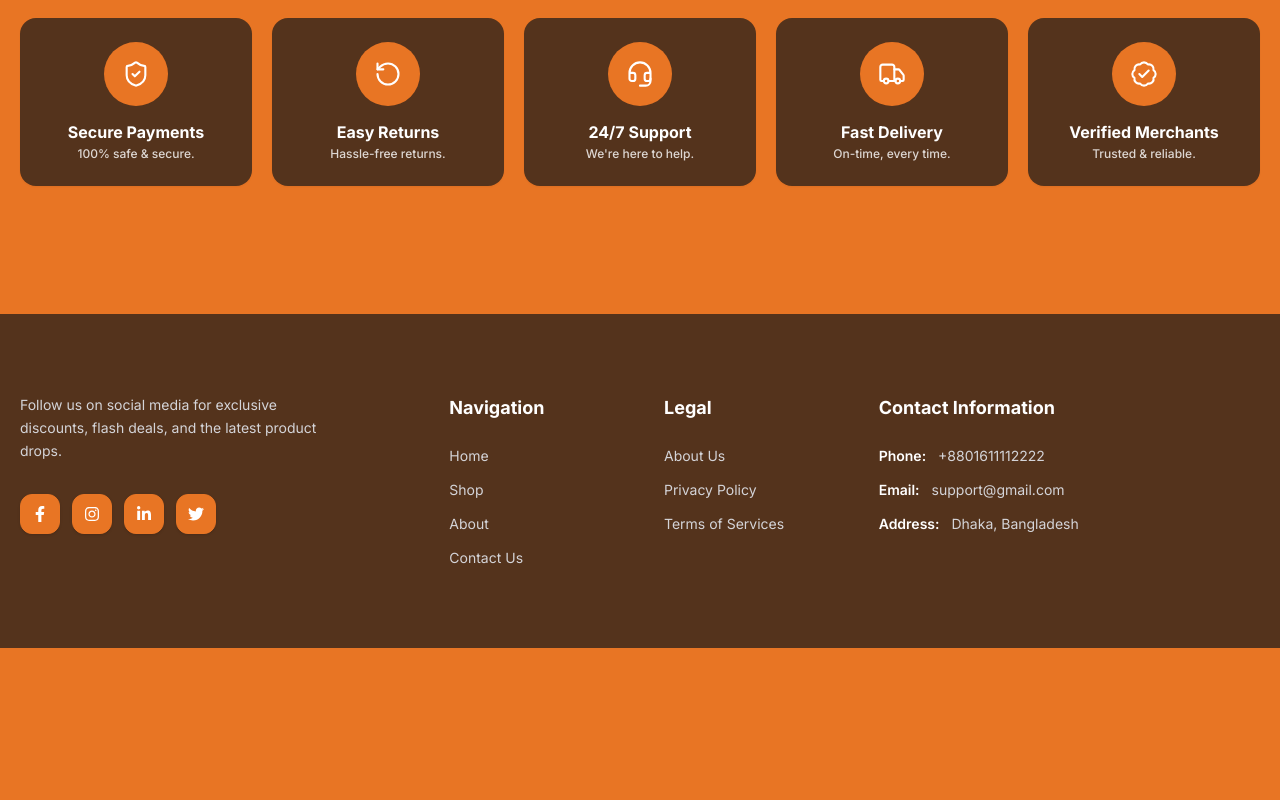
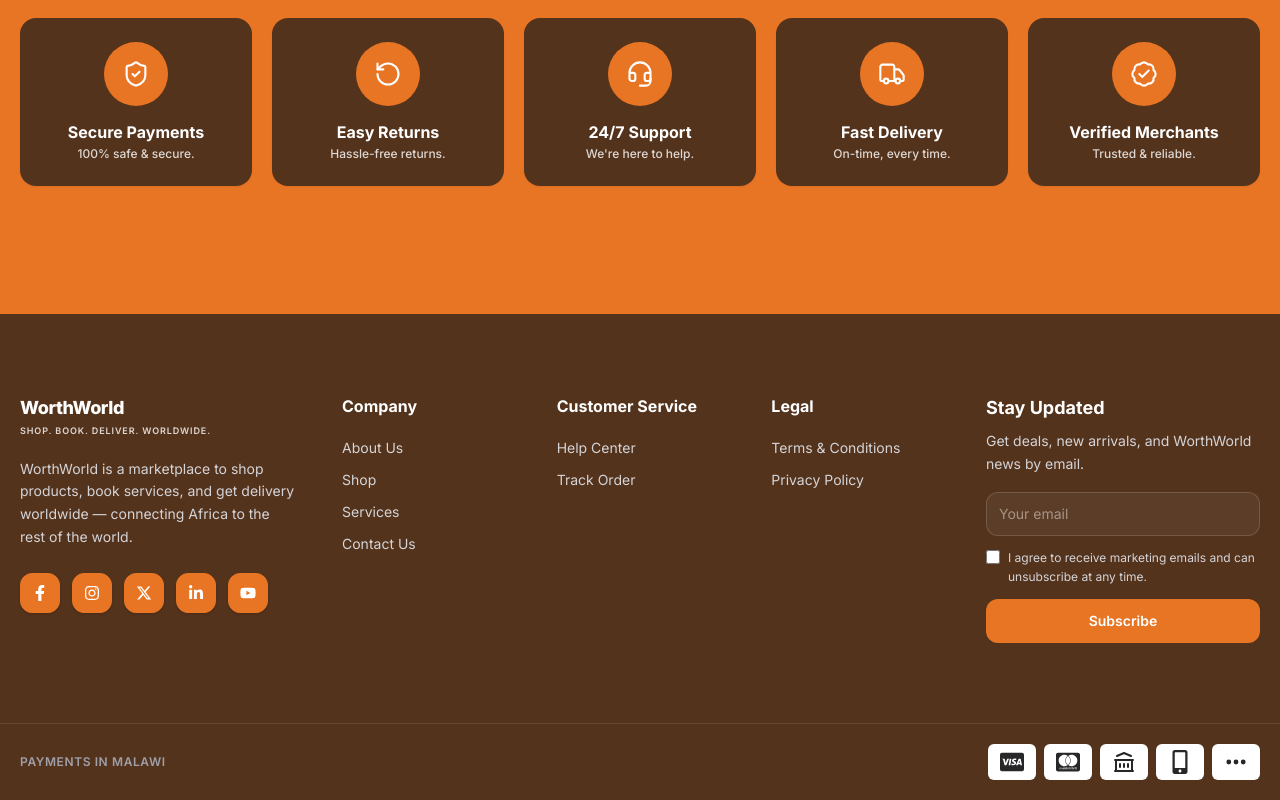
Before and after one commit to MdJowelAhmed/wak-website, a Next.js app: page / in a window 1280 px wide. Shown: the part 2309-3109 px from the top of the page. Before the commit the page ends 2957 px from the top, so only its background shows below. Built offline with nearby package versions, Linux system fonts and the light colour scheme; no server answers.

Commit message:
feat: update Footer and Newsletter components to enhance layout, improve subscription handling, and add new social media links for better user engagement

```diff
--- a/src/shared/Footer.tsx
+++ b/src/shared/Footer.tsx
@@ -1,110 +1,111 @@
-import Newsletter from '@/ui/Newsletter';
-import Link from 'next/link';
+import Link from "next/link";
 import {
     FaFacebookF,
     FaInstagram,
     FaLinkedinIn,
-    FaTwitter
-} from 'react-icons/fa';
+    FaYoutube,
+} from "react-icons/fa";
+import { FaXTwitter } from "react-icons/fa6";
+import Logo from "@/ui/Logo";
+import Newsletter from "@/ui/Newsletter";
+import FooterPayments from "@/ui/FooterPayments";
 
-const navigationLinks = [
-    { name: 'Home', href: '/' },
-    { name: 'Shop', href: '/shop' },
-    { name: 'About', href: '/about-us' },
-    { name: 'Contact Us', href: '/contact-us' },
+const socialLinks = [
+    { icon: FaFacebookF, href: "https://www.facebook.com/worthworld", label: "Facebook" },
+    { icon: FaInstagram, href: "https://www.instagram.com/worthworld", label: "Instagram" },
+    { icon: FaXTwitter, href: "https://x.com/worthworld", label: "X" },
+    { icon: FaLinkedinIn, href: "https://www.linkedin.com/company/worth-world", label: "LinkedIn" },
+    { icon: FaYoutube, href: "https://www.youtube.com/@worthworld", label: "YouTube" },
+];
+
+const companyLinks = [
+    { name: "About Us", href: "/about-us" },
+    { name: "Shop", href: "/shop" },
+    { name: "Services", href: "/services" },
+    { name: "Contact Us", href: "/contact-us" },
+];
+
+const customerServiceLinks = [
+    { name: "Help Center", href: "/contact-us" },
+    { name: "Track Order", href: "/profile/order-tracking" },
 ];
 
 const legalLinks = [
-    { name: 'About Us', href: '/about-us' },
-    { name: 'Privacy Policy', href: '/privacy-policy' },
-    { name: 'Terms of Services', href: '/terms-of-services' },
+    { name: "Terms & Conditions", href: "/terms-of-services" },
+    { name: "Privacy Policy", href: "/privacy-policy" },
 ];
 
-const socialLinks = [
-    { icon: FaFacebookF, href: '#', label: 'Facebook' },
-    { icon: FaInstagram, href: '#', label: 'Instagram' },
-    { icon: FaLinkedinIn, href: '#', label: 'LinkedIn' },
-    { icon: FaTwitter, href: '#', label: 'Twitter' },
-];
+function FooterLinks({
+    title,
+    links,
+}: {
+    title: string;
+    links: { name: string; href: string }[];
+}) {
+    return (
+        <div>
+            <h3 className="mb-5 text-base font-bold text-white">{title}</h3>
+            <ul className="space-y-3 text-sm">
+                {links.map((link) => (
+                    <li key={link.name}>
+                        <Link
+                            href={link.href}
+                            className="text-zinc-300 transition-colors hover:text-primary"
+                        >
+                            {link.name}
+                        </Link>
+                    </li>
+                ))}
+            </ul>
+        </div>
+    );
+}
 
 export default function Footer() {
     return (
-        <footer className="bg-secondary text-white mt-16 ">
+        <footer className="mt-16 bg-secondary text-white">
             <div className="container mx-auto px-6 py-16 md:py-20">
-                <div className="grid grid-cols-1 md:grid-cols-2 lg:grid-cols-12 gap-10 lg:gap-12">
-                    {/* Logo & Description */}
-                    <div className="lg:col-span-4">
-                        <p className="max-w-xs leading-relaxed text-zinc-300 text-sm mb-8">
-                            Follow us on social media for exclusive discounts, flash deals, and the latest product drops.
+                <div className="grid grid-cols-1 gap-10 md:grid-cols-2 lg:grid-cols-12 lg:gap-12">
+                    <div className="lg:col-span-3">
+                        <Logo />
+                        <p className="mt-5 max-w-xs text-sm leading-relaxed text-zinc-300">
+                            WorthWorld is a marketplace to shop products, book services, and
+                            get delivery worldwide — connecting Africa to the rest of the world.
                         </p>
-
-                        {/* Social Icons */}
-                        <div className="flex gap-3">
+                        <div className="mt-6 flex flex-wrap gap-3">
                             {socialLinks.map((social) => (
-                                <Link
+                                <a
                                     key={social.label}
                                     href={social.href}
-                                    className="w-10 h-10 flex items-center justify-center rounded-xl bg-primary hover:bg-primary-hover border border-primary text-white transition-all shadow-sm hover:scale-105"
+                                    target="_blank"
+                                    rel="noopener noreferrer"
+                                    className="flex h-10 w-10 items-center justify-center rounded-xl border border-primary bg-primary text-white shadow-sm transition-all hover:scale-105 hover:bg-primary-hover"
                                     aria-label={social.label}
                                 >
-                                    <social.icon className="w-4 h-4" />
-                                </Link>
+                                    <social.icon className="h-4 w-4" />
+                                </a>
                             ))}
                         </div>
                     </div>
 
-                    {/* Navigation */}
                     <div className="lg:col-span-2">
-                        <h3 className="text-white font-bold mb-6 text-lg">Navigation</h3>
-                        <ul className="space-y-3.5 text-sm">
-                            {navigationLinks.map((link) => (
-                                <li key={link.name}>
-                                    <Link
-                                        href={link.href}
-                                        className="text-zinc-300 hover:text-primary transition-colors"
-                                    >
-                                        {link.name}
-                                    </Link>
-                                </li>
-                            ))}
-                        </ul>
+                        <FooterLinks title="Company" links={companyLinks} />
                     </div>
+                    <div className="lg:col-span-2">
+                        <FooterLinks title="Customer Service" links={customerServiceLinks} />
+                    </div>
+                    <div className="lg:col-span-2">
+                        <FooterLinks title="Legal" links={legalLinks} />
+                    </div>
+                    <div className="lg:col-span-3">
+                        <Newsletter />
+                    </div>
+                </div>
+            </div>
 
-                    {/* Legal */}
-                    <div className="lg:col-span-2">
-                        <h3 className="text-white font-bold mb-6 text-lg">Legal</h3>
-                        <ul className="space-y-3.5 text-sm">
-                            {legalLinks.map((link) => (
-                                <li key={link.name}>
-                                    <Link
-                                        href={link.href}
-                                        className="text-zinc-300 hover:text-primary transition-colors"
-                                    >
-                                        {link.name}
-                                    </Link>
-                                </li>
-                            ))}
-                        </ul>
-                    </div>
-
-                    {/* Contact Information */}
-                    <div className="lg:col-span-4">
-                        <h3 className="text-white font-bold mb-6 text-lg">Contact Information</h3>
-                        <ul className="space-y-3.5 text-sm text-zinc-300">
-                            <li className="flex items-start gap-3">
-                                <span className="font-semibold text-white">Phone:</span>
-                                <span>+8801611112222</span>
-                            </li>
-                            <li className="flex items-start gap-3">
-                                <span className="font-semibold text-white">Email:</span>
-                                <span>support@gmail.com</span>
-                            </li>
-                            <li className="flex items-start gap-3">
-                                <span className="font-semibold text-white">Address:</span>
-                                <span>Dhaka, Bangladesh</span>
-                            </li>
-                        </ul>
-                    </div>
+            <div className="border-t border-white/10">
+                <div className="container mx-auto px-6 py-5">
+                    <FooterPayments />
                 </div>
             </div>
         </footer>
--- /dev/null
+++ b/src/ui/FooterPayments.tsx
@@ -0,0 +1,85 @@
+"use client";
+
+import type { IconType } from "react-icons";
+import {
+    FaApplePay,
+    FaCcMastercard,
+    FaCcPaypal,
+    FaCcVisa,
+    FaGooglePay,
+    FaMobileAlt,
+} from "react-icons/fa";
+import { HiDotsHorizontal } from "react-icons/hi";
+import { TbBuildingBank } from "react-icons/tb";
+import { useCurrency } from "@/hooks/use-currency";
+
+type PaymentId =
+    | "visa"
+    | "mastercard"
+    | "paypal"
+    | "apple-pay"
+    | "google-pay"
+    | "paychangu"
+    | "mobile-money"
+    | "and-more";
+
+const PAYMENT_META: Record<PaymentId, { label: string; icon: IconType }> = {
+    visa: { label: "Visa", icon: FaCcVisa },
+    mastercard: { label: "Mastercard", icon: FaCcMastercard },
+    paypal: { label: "PayPal", icon: FaCcPaypal },
+    "apple-pay": { label: "Apple Pay", icon: FaApplePay },
+    "google-pay": { label: "Google Pay", icon: FaGooglePay },
+    paychangu: { label: "PayChangu", icon: TbBuildingBank },
+    "mobile-money": { label: "Mobile Money", icon: FaMobileAlt },
+    "and-more": { label: "And more", icon: HiDotsHorizontal },
+};
+
+const MOBILE_MONEY_MARKETS = new Set(["MW", "TZ", "KE", "UG", "ZM", "BW", "NG"]);
+const PAYCHANGU_MARKETS = new Set(["MW", "TZ", "ZA", "ZM", "BW"]);
+const WALLET_MARKETS = new Set(["US", "GB", "EU", "CA", "AE"]);
+const PAYPAL_MARKETS = new Set(["US", "GB", "EU", "CA", "ZA", "AE", "IN"]);
+
+function methodsForCountry(countryCode: string): PaymentId[] {
+    const methods: PaymentId[] = ["visa", "mastercard"];
+
+    if (PAYPAL_MARKETS.has(countryCode)) methods.push("paypal");
+    if (WALLET_MARKETS.has(countryCode)) {
+        methods.push("apple-pay", "google-pay");
+    } else if (countryCode === "IN") {
+        methods.push("google-pay");
+    }
+    if (PAYCHANGU_MARKETS.has(countryCode)) methods.push("paychangu");
+    if (MOBILE_MONEY_MARKETS.has(countryCode)) methods.push("mobile-money");
+
+    methods.push("and-more");
+    return methods;
+}
+
+export default function FooterPayments() {
+    const { country } = useCurrency();
+    const methods = methodsForCountry(country.code);
+
+    return (
+        <div className="flex flex-col gap-3 sm:flex-row sm:items-center sm:justify-between">
+            <p className="text-xs font-semibold uppercase tracking-wider text-zinc-400">
+                Payments in {country.name}
+            </p>
+            <ul className="flex flex-wrap items-center gap-2">
+                {methods.map((method) => {
+                    const { label, icon: Icon } = PAYMENT_META[method];
+                    return (
+                        <li
+                            key={method}
+                            title={label}
+                            aria-label={label}
+                            className="flex h-9 min-w-12 items-center justify-center rounded-md bg-white px-2.5 text-zinc-800"
+                        >
+                            <Icon className="h-6 w-6" aria-hidden />
+                            <span className="sr-only">{label}</span>
+                        </li>
+                    );
+                })}
+            </ul>
+        </div>
+    );
+}
--- a/src/ui/Newsletter.tsx
+++ b/src/ui/Newsletter.tsx
@@ -1,47 +1,126 @@
-"use client"
-import { useState } from "react";
-import { SendHorizontal } from "lucide-react";
+"use client";
+
+import { useEffect, useState } from "react";
 import { toast } from "sonner";
 
-const Newsletter = () => {
+const STORAGE_KEY = "newsletter_subscription";
+const EMAIL_PATTERN = /^[^\s@]+@[^\s@]+\.[^\s@]+$/;
+
+function readSubscription(): string | null {
+    if (typeof window === "undefined") return null;
+    try {
+        const raw = localStorage.getItem(STORAGE_KEY);
+        if (!raw) return null;
+        const parsed = JSON.parse(raw) as { email?: unknown };
+        return typeof parsed.email === "string" ? parsed.email.toLowerCase() : null;
+    } catch {
+        return null;
+    }
+}
+
+export default function Newsletter() {
     const [email, setEmail] = useState("");
+    const [consent, setConsent] = useState(false);
+    const [subscribedEmail, setSubscribedEmail] = useState<string | null>(null);
+    const [error, setError] = useState("");
 
-    const handleSubmit = (e: React.FormEvent) => {
-        e.preventDefault();
-        if (email) {
-            toast.success("Thank you for subscribing!");
+    useEffect(() => {
+        setSubscribedEmail(readSubscription());
+    }, []);
+
+    const handleSubscribe = (event: React.FormEvent) => {
+        event.preventDefault();
+        const nextEmail = email.trim().toLowerCase();
+
+        if (!EMAIL_PATTERN.test(nextEmail)) {
+            setError("Enter a valid email address.");
+            return;
+        }
+        if (!consent) {
+            setError("Please agree to receive marketing emails.");
+            return;
+        }
+        if (subscribedEmail === nextEmail) {
+            setError("This email is already subscribed.");
+            return;
+        }
+
+        localStorage.setItem(
+            STORAGE_KEY,
+            JSON.stringify({ email: nextEmail, subscribedAt: Date.now() }),
+        );
+        setSubscribedEmail(nextEmail);
         setEmail("");
-        }
+        setConsent(false);
+        setError("");
+        toast.success("You are subscribed. Watch your inbox for updates.");
+    };
+
+    const handleUnsubscribe = () => {
+        localStorage.removeItem(STORAGE_KEY);
+        setSubscribedEmail(null);
+        setError("");
+        toast.success("You have been unsubscribed.");
     };
 
     return (
-        <div className="flex flex-col gap-8 max-w-sm">
-            <h3 className="text-white font-semibold text-xl tracking-tight">
-                Subscribe to our newsletter
-            </h3>
+        <div className="max-w-sm">
+            <h3 className="mb-2 text-lg font-bold text-white">Stay Updated</h3>
+            <p className="mb-4 text-sm leading-relaxed text-zinc-300">
+                Get deals, new arrivals, and WorthWorld news by email.
+            </p>
 
-            <form
-                className="relative flex items-center group"
-                onSubmit={handleSubmit}
+            {subscribedEmail ? (
+                <div className="rounded-xl border border-white/10 bg-white/5 p-3">
+                    <p className="text-sm text-white">
+                        Subscribed as <span className="font-semibold">{subscribedEmail}</span>
+                    </p>
+                    <button
+                        type="button"
+                        onClick={handleUnsubscribe}
+                        className="mt-2 text-xs font-semibold text-primary hover:underline"
                     >
+                        Unsubscribe
+                    </button>
+                </div>
+            ) : (
+                <form onSubmit={handleSubscribe} className="space-y-3" noValidate>
+                    <label className="sr-only" htmlFor="newsletter-email">
+                        Email address
+                    </label>
                     <input
+                        id="newsletter-email"
                         type="email"
                         value={email}
-                    onChange={(e) => setEmail(e.target.value)}
+                        onChange={(event) => {
+                            setEmail(event.target.value);
+                            if (error) setError("");
+                        }}
                         placeholder="Your email"
-                    className="w-full bg-transparent border-b border-white focus:border-white py-3 pr-10 text-base outline-none transition-all placeholder:text-white/50 text-white"
-                    required
+                        autoComplete="email"
+                        className="h-11 w-full rounded-xl border border-white/15 bg-white/5 px-3 text-sm text-white outline-none placeholder:text-white/45 focus:border-primary"
                     />
+                    <label className="flex items-start gap-2 text-xs leading-relaxed text-zinc-300">
+                        <input
+                            type="checkbox"
+                            checked={consent}
+                            onChange={(event) => {
+                                setConsent(event.target.checked);
+                                if (error) setError("");
+                            }}
+                            className="mt-0.5 h-3.5 w-3.5 shrink-0 accent-primary"
+                        />
+                        I agree to receive marketing emails and can unsubscribe at any time.
+                    </label>
+                    {error ? <p className="text-xs text-red-300">{error}</p> : null}
                     <button
                         type="submit"
-                    className="absolute right-0 p-2 text-white hover:text-white transition-colors cursor-pointer"
-                    aria-label="Subscribe"
+                        className="h-11 w-full rounded-xl bg-primary text-sm font-semibold text-white transition-colors hover:bg-primary-hover"
                     >
-                    <SendHorizontal className="w-6 h-6 rotate-[-15deg]" />
+                        Subscribe
                     </button>
                 </form>
-        </div >
-    )
+            )}
+        </div>
+    );
 }
-
-export default Newsletter
```
Lines whose indentation alone changed are shown as unchanged.
